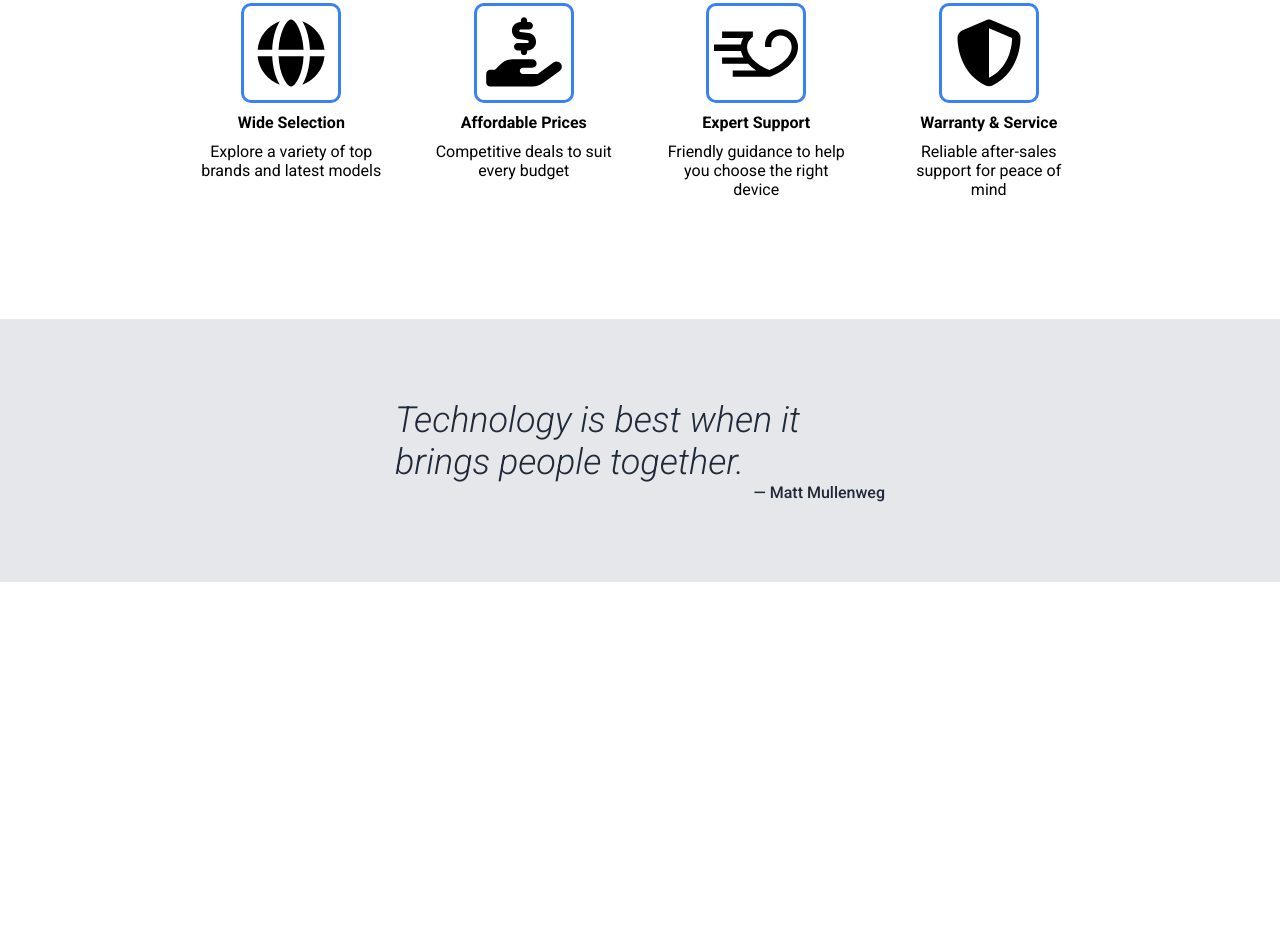
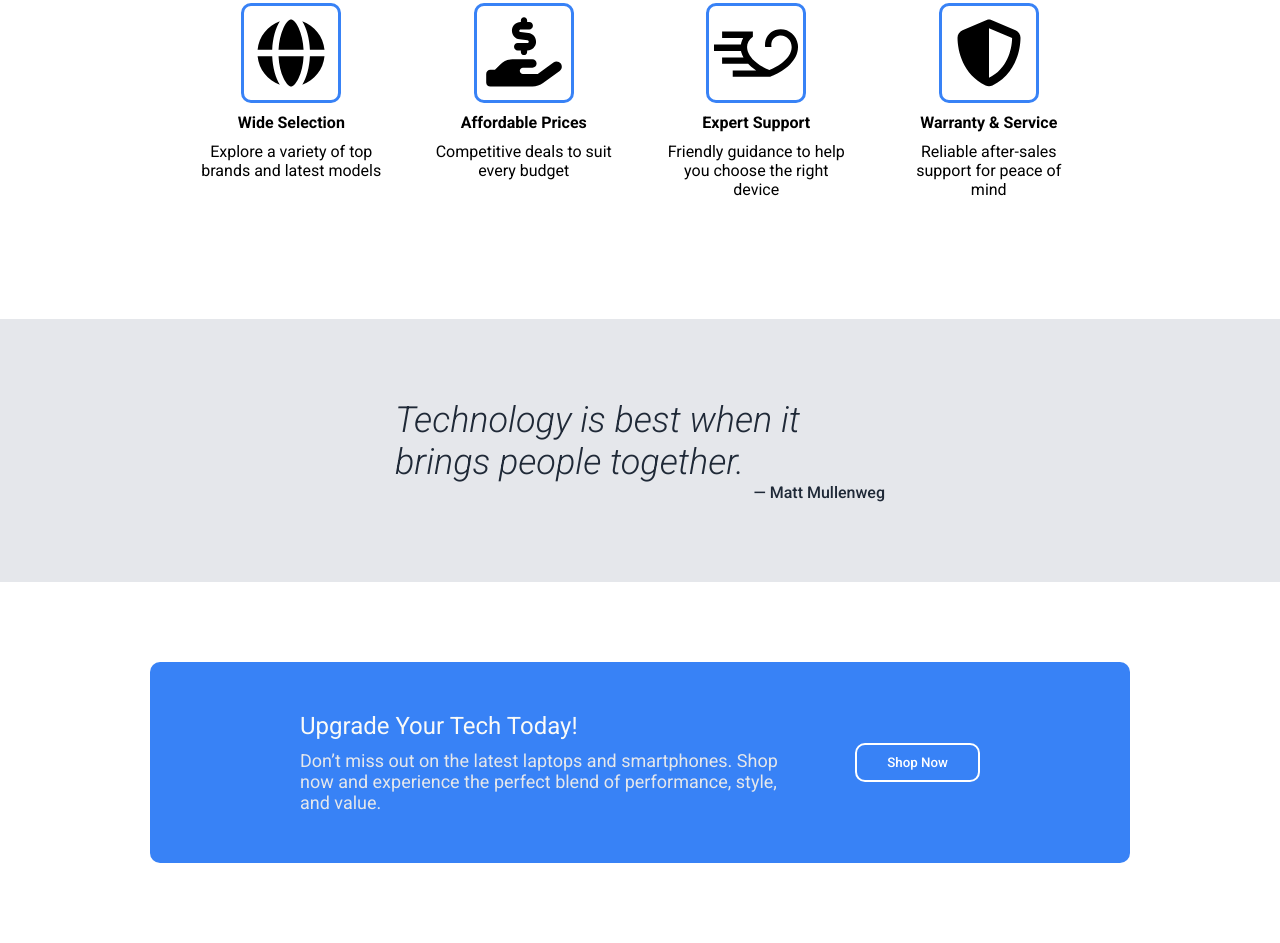
Before and after one commit to sn-vuoch/TechNestHub, a plain HTML site: page index.html in a window 1280 px wide. Shown: the part 747-1690 px from the top of the page. Before the commit the page ends 1329 px from the top, so only its background shows below. Drawn offline with Linux system fonts and the light colour scheme.

Commit message:
Build call to action section

```diff
--- a/css/styles.css
+++ b/css/styles.css
@@ -64,7 +64,7 @@ nav {
   margin-bottom: 15px;
 }
 
-.sign-up-btn {
+.shop-now-btn {
   font-family: "Roboto", sans-serif;
   font-weight: 500;
   background-color: #3882f6;
@@ -144,3 +144,44 @@ nav {
   font-weight: 500;
   margin-left: auto;
 }
+
+/* Call To Action Section */
+.call-to-action {
+  padding: 80px 150px;
+}
+
+.call-to-action-container {
+  background-color: #3882f6;
+  padding: 50px 150px;
+  border-radius: 10px;
+  display: flex;
+  align-items: center;
+  justify-content: space-between;
+
+}
+
+.cta-left-box {
+  width: 75%;
+}
+
+.cta-title {
+  color: #f9faf8;
+  font-size: 24px;
+  margin-bottom: 10px;
+}
+
+.cta-description {
+  color: #e5e7eb;
+  font-size: 18px;
+}
+
+.cta-shop-now-btn {
+  font-family: "Roboto", sans-serif;
+  font-weight: 500;
+  background-color: #3882f6;
+  color: #fff;
+  padding: 10px 30px;
+  border: 2px solid #fff;
+  border-radius: 10px;
+  cursor: pointer;
+}
--- a/index.html
+++ b/index.html
@@ -36,7 +36,7 @@
             TechNest Hub offers quality products, expert advice, and reliable
             service.
           </p>
-          <button class="sign-up-btn">Sign up</button>
+          <button class="shop-now-btn">Shop now</button>
         </div>
         <img src="./images/iphone-macbook.jpg" alt="iPhone and MacBook" />
       </section>
@@ -51,17 +51,26 @@
             <p>Explore a variety of top brands and latest models</p>
           </div>
           <div>
-            <img src="./images/hand-holding-dollar-solid-full.svg" alt="hand-holding-dollar icon" />
+            <img
+              src="./images/hand-holding-dollar-solid-full.svg"
+              alt="hand-holding-dollar icon"
+            />
             <h4>Affordable Prices</h4>
             <p>Competitive deals to suit every budget</p>
           </div>
           <div>
-            <img src="./images/supportnow-brands-solid-full.svg" alt="supportnow icon" />
+            <img
+              src="./images/supportnow-brands-solid-full.svg"
+              alt="supportnow icon"
+            />
             <h4>Expert Support</h4>
             <p>Friendly guidance to help you choose the right device</p>
           </div>
           <div>
-            <img src="./images/shield-halved-solid-full.svg" alt="shield-halved icon" />
+            <img
+              src="./images/shield-halved-solid-full.svg"
+              alt="shield-halved icon"
+            />
             <h4>Warranty & Service</h4>
             <p>Reliable after-sales support for peace of mind</p>
           </div>
@@ -69,12 +78,28 @@
       </section>
 
       <!-- Quote Section -->
-       <section class="quote">
+      <section class="quote">
         <div class="quote-container">
-          <p class="quote-description">Technology is best when it brings people together.</p>
+          <p class="quote-description">
+            Technology is best when it brings people together.
+          </p>
           <p class="quote-author">— Matt Mullenweg</p>
         </div>
-       </section>
+      </section>
+
+      <!-- Call To Action Section -->
+      <section class="call-to-action">
+        <article class="call-to-action-container">
+          <div class="cta-left-box">
+            <p class="cta-title">Upgrade Your Tech Today!</p>
+            <p class="cta-description">
+              Don’t miss out on the latest laptops and smartphones. Shop now and
+              experience the perfect blend of performance, style, and value.
+            </p>
+          </div>
+          <button class="cta-shop-now-btn">Shop Now</button>
+        </article>
+      </section>
     </main>
     <footer></footer>
   </body>
```
